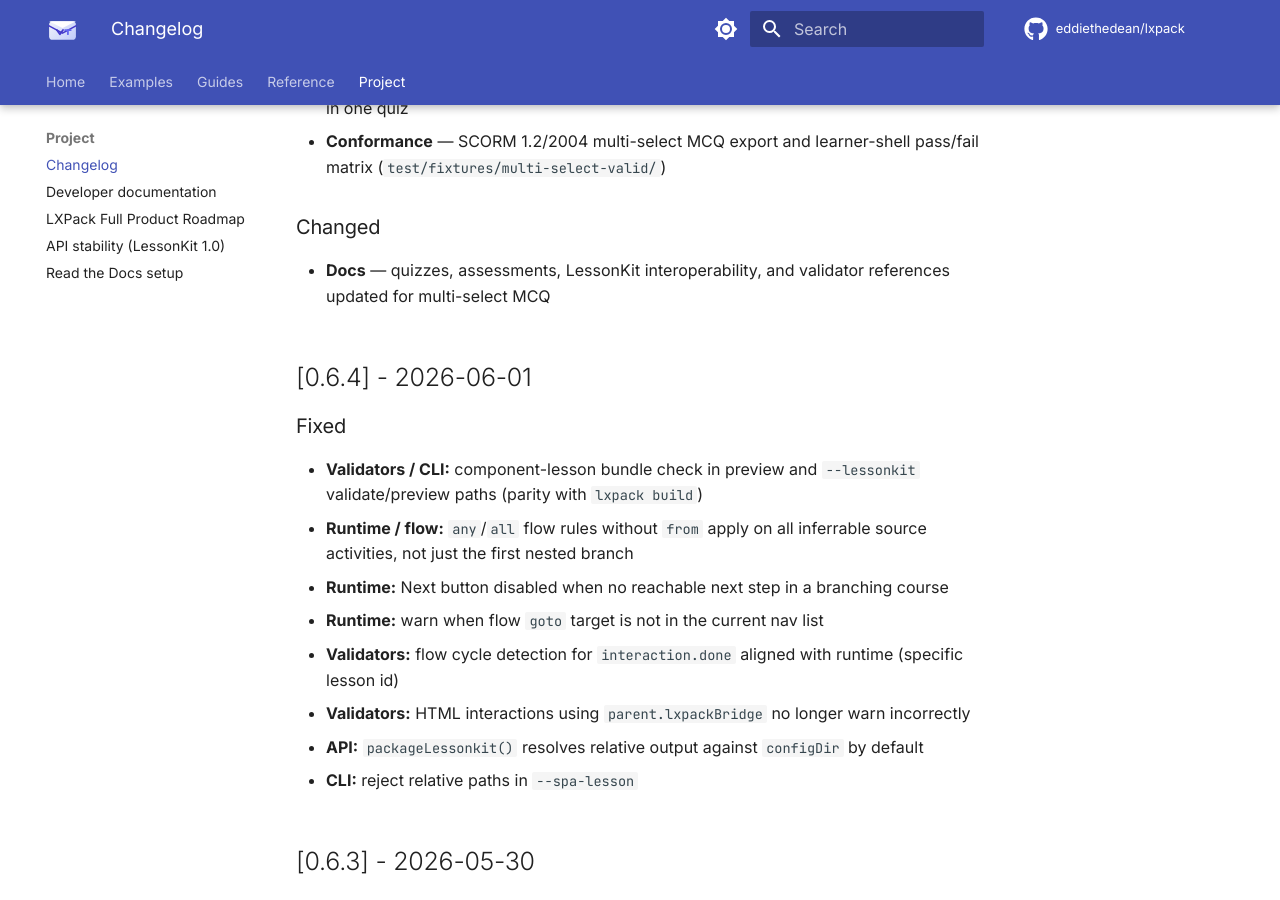
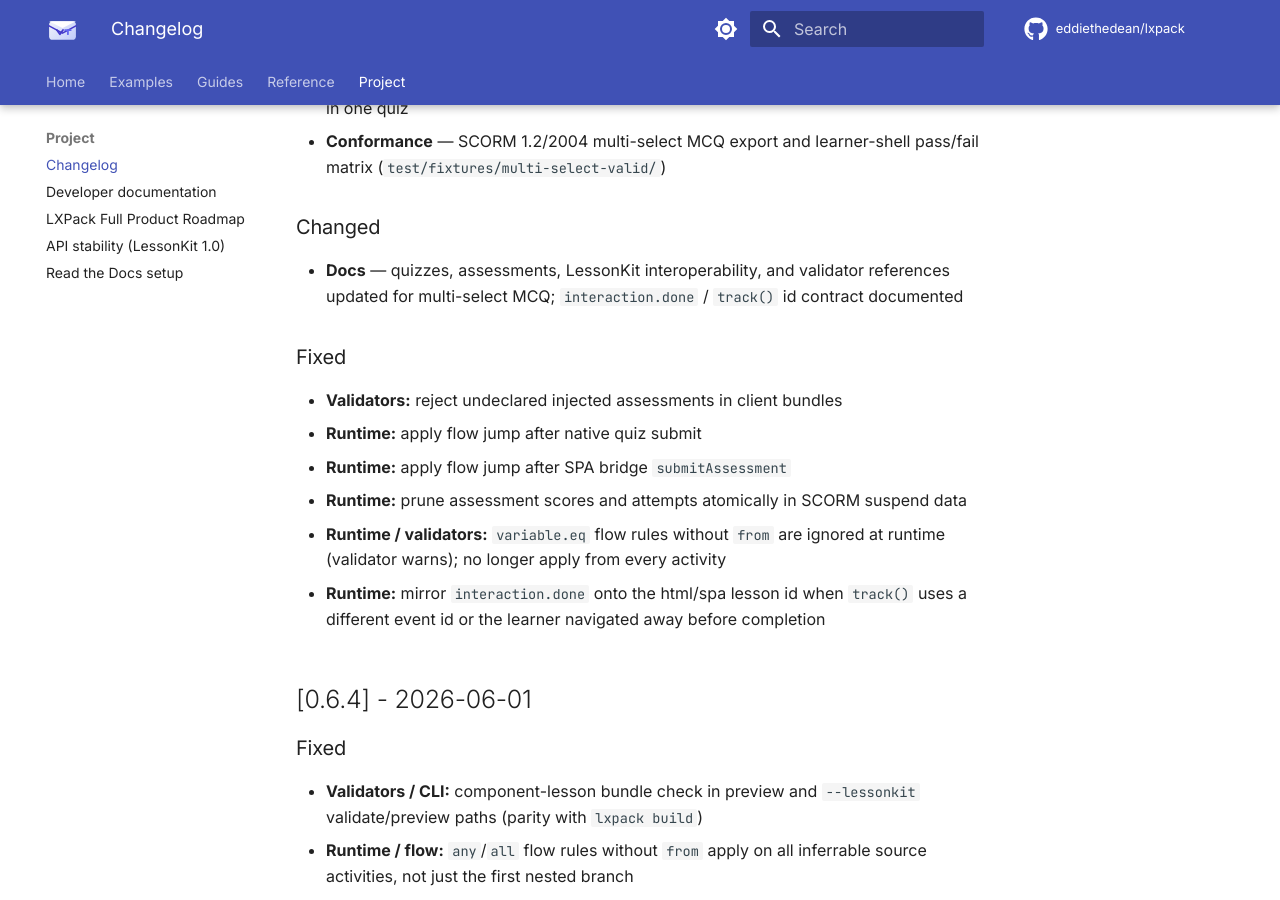
Before and after one commit to eddiethedean/lxpack, an MkDocs documentation site: the page built from docs/project/changelog.md, in a window 1280 px wide and 900 px high, scrolled down 717 px. Built offline with MkDocs 1.6.1 and Material for MkDocs 9.7.7, drawn with Linux system fonts in a browser that asks for light colours; comment, search, counter and statistics services are not loaded.

Commit message:
docs: complete 0.7.0 changelog with audit bug fixes
Document validators and runtime fixes shipped since the version bump
(#15–#20) so the v0.7.0 release notes match main.

```diff
--- a/CHANGELOG.md
+++ b/CHANGELOG.md
@@ -18,7 +18,16 @@ and this project adheres to [Semantic Versioning](https://semver.org/spec/v2.0.0
 
 ### Changed
 
-- **Docs** — quizzes, assessments, LessonKit interoperability, and validator references updated for multi-select MCQ
+- **Docs** — quizzes, assessments, LessonKit interoperability, and validator references updated for multi-select MCQ; `interaction.done` / `track()` id contract documented
+
+### Fixed
+
+- **Validators:** reject undeclared injected assessments in client bundles
+- **Runtime:** apply flow jump after native quiz submit
+- **Runtime:** apply flow jump after SPA bridge `submitAssessment`
+- **Runtime:** prune assessment scores and attempts atomically in SCORM suspend data
+- **Runtime / validators:** `variable.eq` flow rules without `from` are ignored at runtime (validator warns); no longer apply from every activity
+- **Runtime:** mirror `interaction.done` onto the html/spa lesson id when `track()` uses a different event id or the learner navigated away before completion
 
 ## [0.6.4] - 2026-06-01
 
```
Also changed, not shown: docs/developer/ROADMAP.md (+1 -0 lines).
